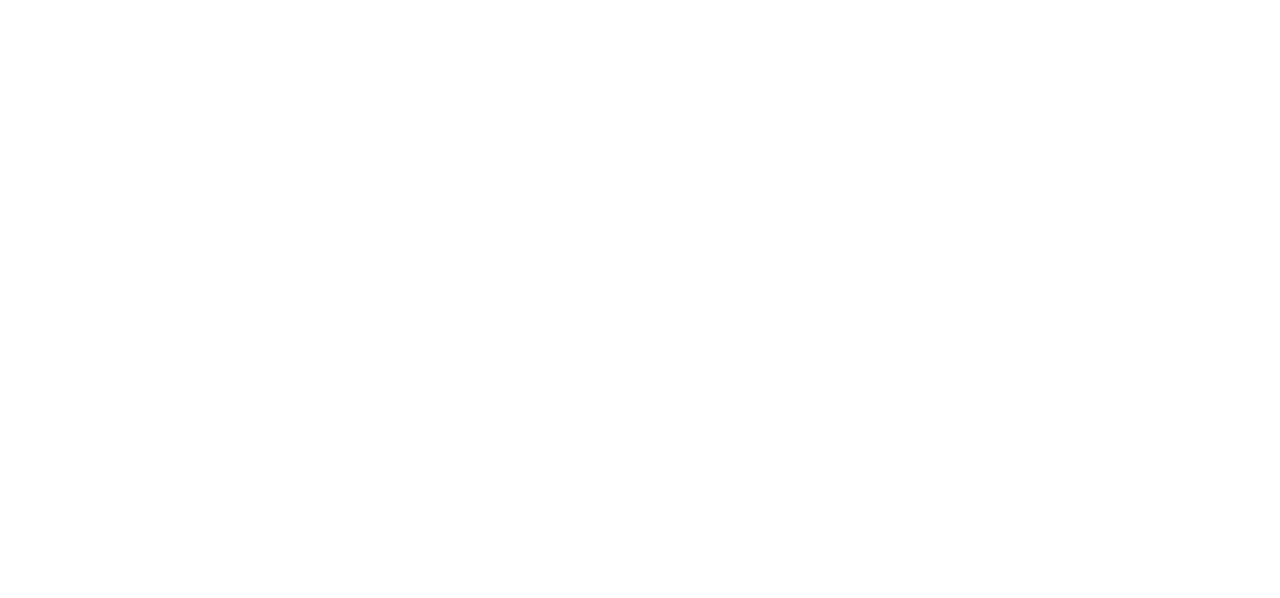
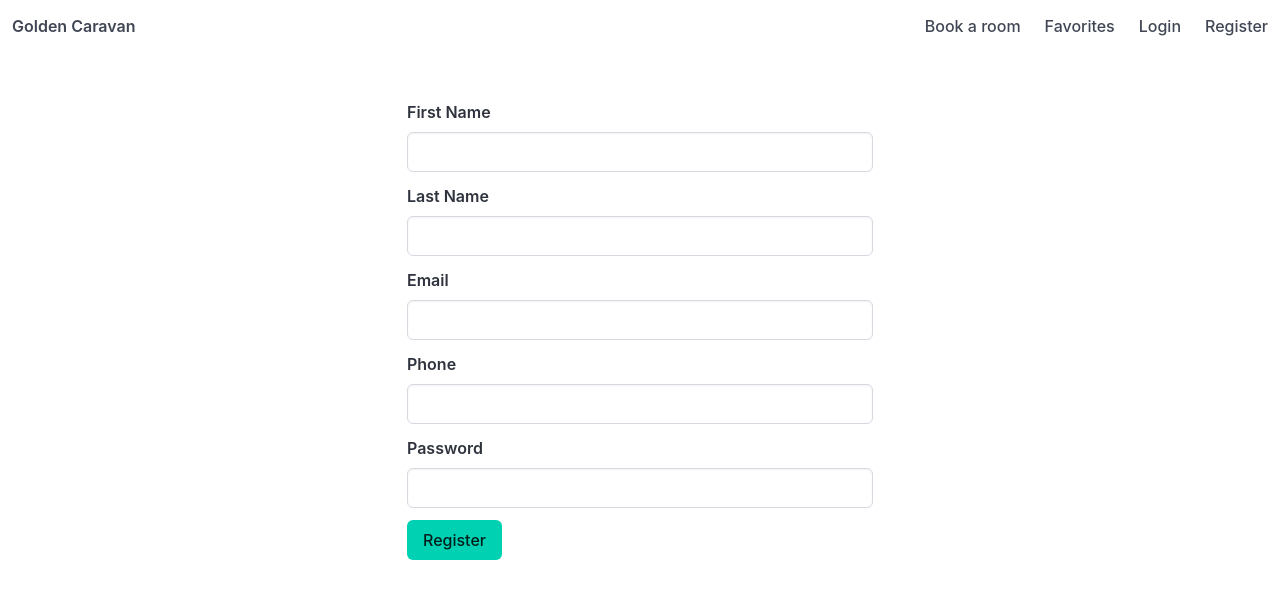
Before and after one commit to HappySlappyFace/GoldenCaravanProject, a React (Vite) app: page /register in a window 1280 px wide. Before the commit this address had no page. Shown: the top 598 px of the page. Built offline with nearby package versions, Linux system fonts and the light colour scheme.

Commit message:
Added Login and Register with routes

```diff
--- a/src/App.jsx
+++ b/src/App.jsx
@@ -4,6 +4,8 @@
 import AboutRoute from "./routes/AboutRoute";
 import RoomDetailsRoute from "./routes/RoomDetailsRoute";
 import BookRoomRoute from "./routes/BookRoomRoute";
+import LoginRoute from "./routes/LoginRoute";
+import RegisterRoute from "./routes/RegisterRoute";
 
 function App() {
   return (
@@ -14,6 +16,8 @@
           <Route path="/about" element={<AboutRoute />} />
           <Route path="/roomDetails/:idRoom" element={<RoomDetailsRoute />} />
           <Route path="/book" element={<BookRoomRoute />} />
+          <Route path="/login" element={<LoginRoute />} />
+          <Route path="/register" element={<RegisterRoute />} />
         </Routes>
       </Router>
       <div className="is-flex is-flex-direction-column"></div>
--- a/src/components/Navbar.jsx
+++ b/src/components/Navbar.jsx
@@ -1,4 +1,6 @@
 import "./Navbar.scss";
+import { Outlet, Link } from "react-router-dom";
+
 function Navbar() {
   return (
     <nav className="navbar" role="navigation" aria-label="main navigation">
@@ -22,15 +24,20 @@
 
       <div className="navbar-menu">
         <div className="navbar-end">
-          <a className="navbar-item" href="/book-room">
+          <Link className="navbar-item" to="/book-room">
             Book a room
-          </a>
-          <a className="navbar-item" href="/favorites">
+          </Link>
+          <Link className="navbar-item" to="/favorites">
             Favorites
-          </a>
-          <a className="navbar-item" href="/login">
+          </Link>
+
+          <Link className="navbar-item" to="/login">
             Login
-          </a>
+          </Link>
+
+          <Link className="navbar-item" to="/register">
+            Register
+          </Link>
         </div>
       </div>
     </nav>
--- /dev/null
+++ b/src/components/Navbar/LoginPage.jsx
@@ -0,0 +1,79 @@
+import React, { useState } from "react";
+
+const LoginPage = () => {
+  const [credentials, setCredentials] = useState({ email: "", password: "" });
+
+  const handleChange = (e) => {
+    const { name, value } = e.target;
+    setCredentials({ ...credentials, [name]: value });
+  };
+
+  const handleSubmit = async (e) => {
+    e.preventDefault();
+    // Perform fetch request to login endpoint
+    try {
+      const response = await fetch("/api/login", {
+        method: "POST",
+        headers: {
+          "Content-Type": "application/json",
+        },
+        body: JSON.stringify(credentials),
+        credentials: "include", // Necessary to include the cookie with the request
+      });
+      if (response.ok) {
+        // Handle successful login, e.g., navigate to a different page or update the state
+      } else {
+        // Handle errors, e.g., show an error message
+      }
+    } catch (error) {
+      // Handle network errors
+    }
+  };
+
+  return (
+    <div className="section">
+      <div className="container">
+        <form onSubmit={handleSubmit}>
+          {/* ...form inputs... */}
+          <div className="field">
+            <label className="label" htmlFor="email">
+              Email
+            </label>
+            <div className="control">
+              <input
+                className="input"
+                type="email"
+                name="email"
+                onChange={handleChange}
+                required
+              />
+            </div>
+          </div>
+          <div className="field">
+            <label className="label" htmlFor="password">
+              Password
+            </label>
+            <div className="control">
+              <input
+                className="input"
+                type="password"
+                name="password"
+                onChange={handleChange}
+                required
+              />
+            </div>
+          </div>
+          <div className="field">
+            <div className="control">
+              <button className="button is-primary" type="submit">
+                Login
+              </button>
+            </div>
+          </div>
+        </form>
+      </div>
+    </div>
+  );
+};
+
+export default LoginPage;
--- /dev/null
+++ b/src/components/Navbar/RegisterPage.jsx
@@ -0,0 +1,132 @@
+import React, { useState } from "react";
+
+const RegisterPage = () => {
+  const [userInfo, setUserInfo] = useState({
+    firstName: "",
+    lastName: "",
+    email: "",
+    password: "",
+    phone: "",
+  });
+
+  const handleChange = (e) => {
+    const { name, value } = e.target;
+    setUserInfo({ ...userInfo, [name]: value });
+  };
+
+  const handleSubmit = (e) => {
+    e.preventDefault();
+    console.log("Register with:", userInfo);
+    // Add your logic to handle registration here
+  };
+
+  return (
+    <section className="section">
+      <div className="container">
+        <div className="columns is-centered">
+          <div className="column is-5">
+            <form onSubmit={handleSubmit}>
+              {/* First Name */}
+              <div className="field">
+                <label className="label" htmlFor="firstName">
+                  First Name
+                </label>
+                <div className="control">
+                  <input
+                    className="input"
+                    type="text"
+                    id="firstName"
+                    name="firstName"
+                    value={userInfo.firstName}
+                    onChange={handleChange}
+                    required
+                  />
+                </div>
+              </div>
+
+              {/* Last Name */}
+              <div className="field">
+                <label className="label" htmlFor="lastName">
+                  Last Name
+                </label>
+                <div className="control">
+                  <input
+                    className="input"
+                    type="text"
+                    id="lastName"
+                    name="lastName"
+                    value={userInfo.lastName}
+                    onChange={handleChange}
+                    required
+                  />
+                </div>
+              </div>
+
+              {/* Email */}
+              <div className="field">
+                <label className="label" htmlFor="email">
+                  Email
+                </label>
+                <div className="control">
+                  <input
+                    className="input"
+                    type="email"
+                    id="email"
+                    name="email"
+                    value={userInfo.email}
+                    onChange={handleChange}
+                    required
+                  />
+                </div>
+              </div>
+
+              {/* Phone */}
+              <div className="field">
+                <label className="label" htmlFor="phone">
+                  Phone
+                </label>
+                <div className="control">
+                  <input
+                    className="input"
+                    type="tel"
+                    id="phone"
+                    name="phone"
+                    value={userInfo.phone}
+                    onChange={handleChange}
+                    required
+                  />
+                </div>
+              </div>
+
+              {/* Password */}
+              <div className="field">
+                <label className="label" htmlFor="password">
+                  Password
+                </label>
+                <div className="control">
+                  <input
+                    className="input"
+                    type="password"
+                    id="password"
+                    name="password"
+                    value={userInfo.password}
+                    onChange={handleChange}
+                    required
+                  />
+                </div>
+              </div>
+
+              <div className="control">
+                <button className="button is-primary" type="submit">
+                  Register
+                </button>
+              </div>
+            </form>
+          </div>
+        </div>
+      </div>
+    </section>
+  );
+};
+
+export default RegisterPage;
--- /dev/null
+++ b/src/routes/LoginRoute.jsx
@@ -0,0 +1,12 @@
+import Navbar from "../components/Navbar";
+import LoginPage from "../components/Navbar/LoginPage";
+function LoginRoute() {
+  return (
+    <>
+      <Navbar />
+      <LoginPage />
+    </>
+  );
+}
+
+export default LoginRoute;
--- /dev/null
+++ b/src/routes/RegisterRoute.jsx
@@ -0,0 +1,12 @@
+import Navbar from "../components/Navbar";
+import RegisterPage from "../components/Navbar/RegisterPage";
+function RegisterRoute() {
+  return (
+    <>
+      <Navbar />
+      <RegisterPage />
+    </>
+  );
+}
+
+export default RegisterRoute;
```
